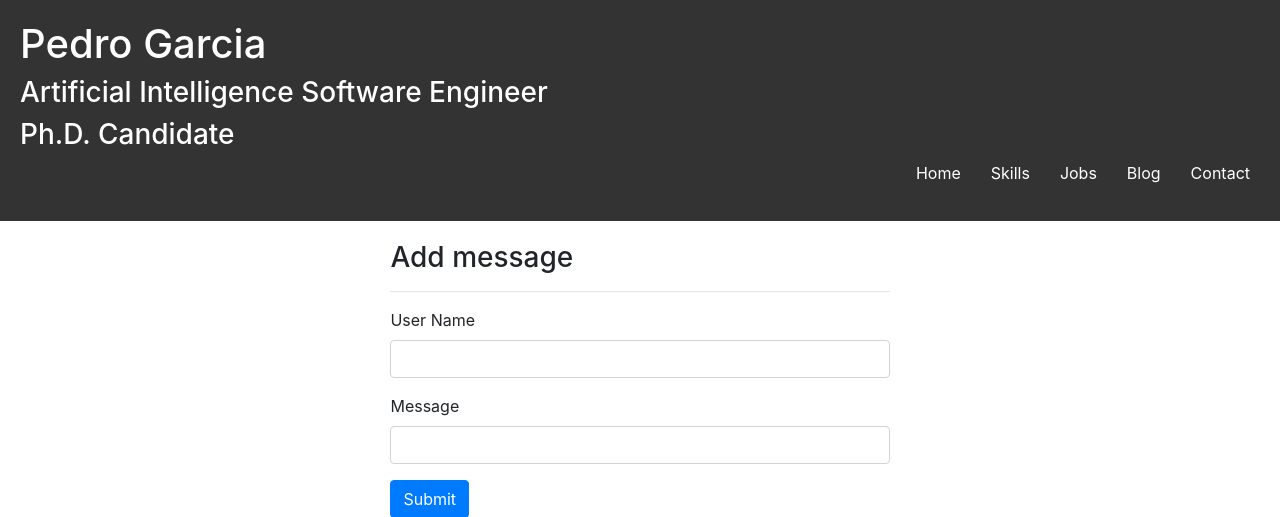
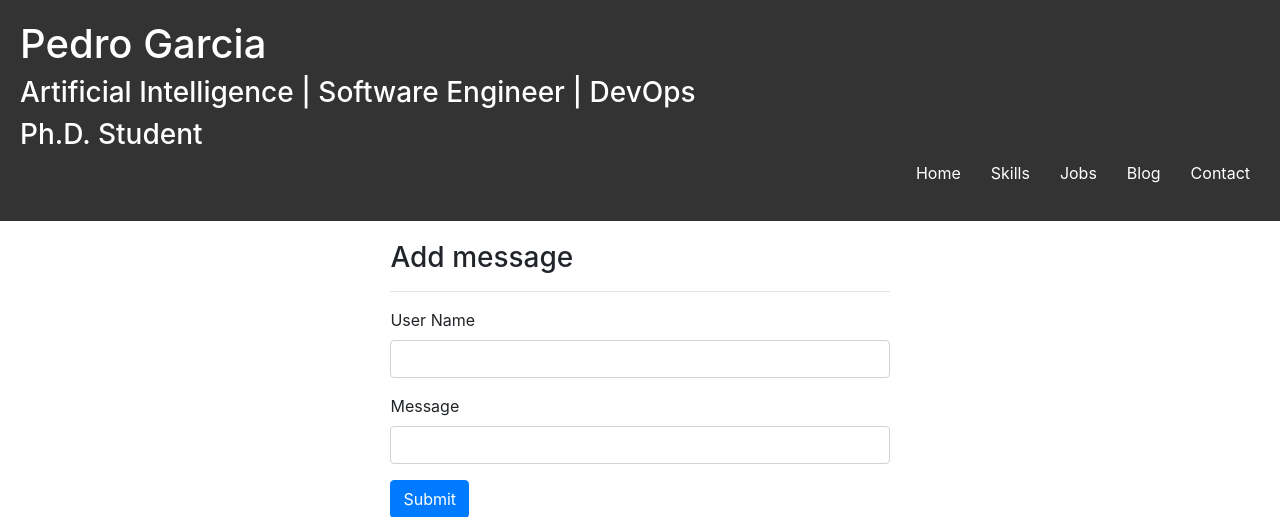
Before and after one commit to pedrosrk/Portifolio, a Flask app: page /add_msg in a window 1280 px wide. Shown: the top 517 px of the page. Run offline with Flask 3, Linux system fonts and the light colour scheme; some libraries are stand-ins or nearby versions.

Commit message:
testing template

```diff
--- a/__init__.py
+++ b/__init__.py
@@ -13,7 +13,7 @@ def hello():
 
 @app.route("/skills")
 def for_loop():
-	list_of_courses = ['Agile Software Development', 'Python', 'JavaScript', 'HTML', 'CSS', 'Jira', 'Git', 'GitHub', 'SQL', 'SCRUM']
+	list_of_courses = ['DevOps', 'Python', 'JavaScript', 'HTML', 'CSS', 'Jira', 'Git', 'GitHub', 'SQL', 'SCRUM']
 	return render_template("webPage/skills.html", courses=list_of_courses)
 
 @app.route("/jobs")
--- a/templates/layout.html
+++ b/templates/layout.html
@@ -13,8 +13,8 @@
 	<body>
 		<header>
 			<h1>Pedro Garcia</h1>
-			<h3>Artificial Intelligence Software Engineer </h3>
-			<h3>Ph.D. Candidate</h3>
+			<h3>Artificial Intelligence | Software Engineer | DevOps </h3>
+			<h3>Ph.D. Student</h3>
 			<nav>
 				<ul>
 				  <li><a href="/">Home</a></li>
```
Also changed, not shown: dataBase/db_web.db.
